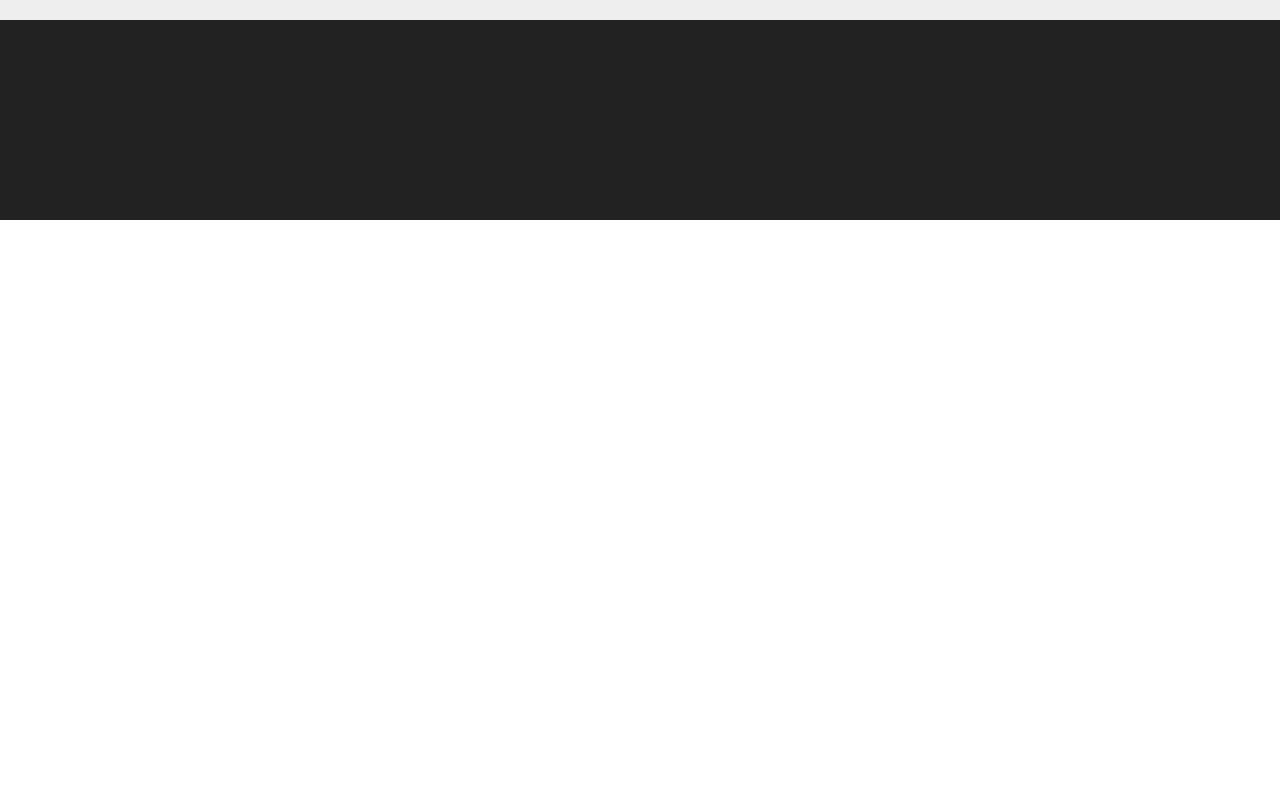
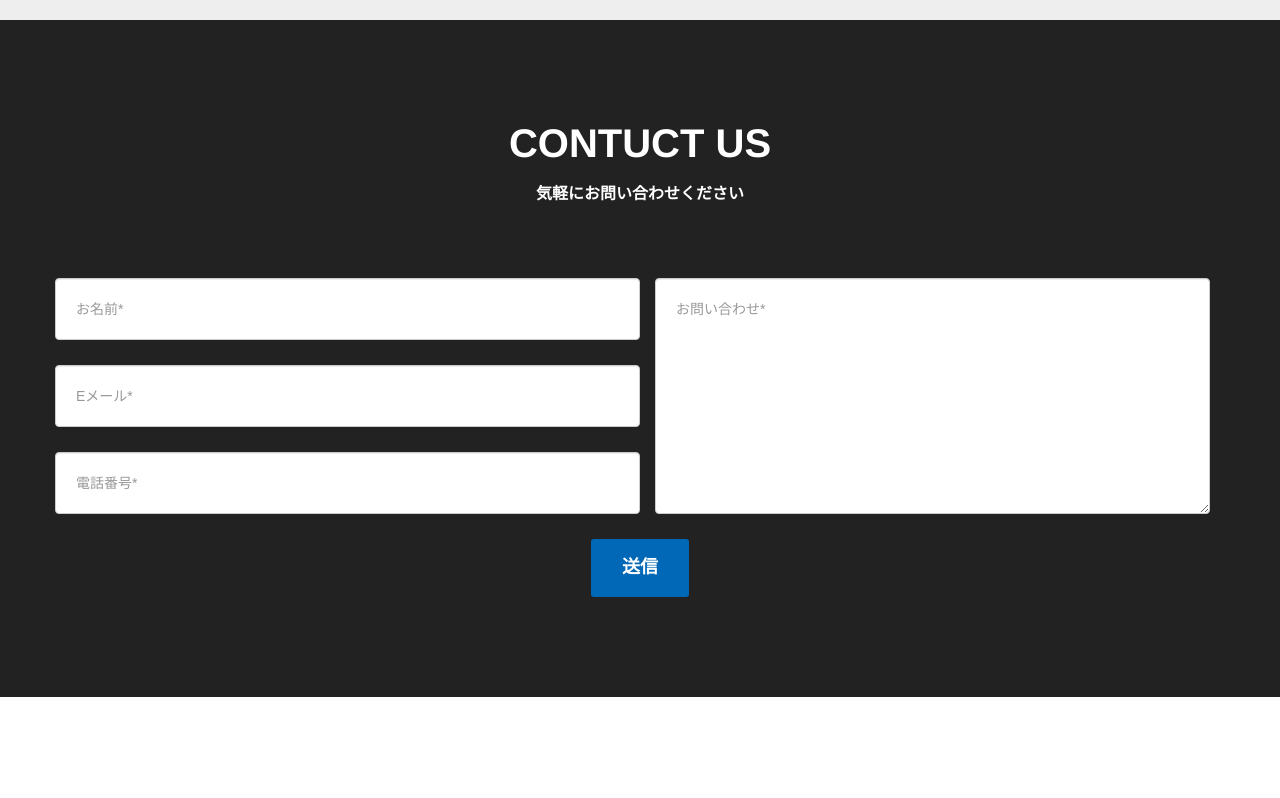
Before and after one commit to SyujiIriyama/sitemaking, a website: page html/index.html in a window 1280 px wide. Shown: the part 1520-2318 px from the top of the page. Drawn offline with nearby package versions, Linux system fonts and the light colour scheme; a web font is replaced by a local one.

Commit message:
お問い合わせフォーム実装

```diff
--- a/html/index.html
+++ b/html/index.html
@@ -235,13 +235,46 @@
             </div>
             <div class="row">
                 <div class="col-md-12">
-                    <p class="large text-muted">お客様の温かい笑顔にお会いできる喜びが私たちのパワーの源です。<br>今後も常にお客様の立場に立った、お客様の笑顔であふれる旅行代理店を目指していきたいと思います。</p>
+                    <p class="large text-muted">お客様の温かい笑顔にお会いできる喜びが私たちのパワーの源です。
+                        <br>今後も常にお客様の立場に立った、お客様の笑顔であふれる旅行代理店を目指していきたいと思います。</p>
                 </div>
             </div>
+        </div>
     </section>
     <!-- contact Section -->
     <section id="contact">
         <!-- form 挿入 -->
+        <div class="container text-center">
+            <div class="row">
+                <div class="col-md-12"></div>
+                <h2 class="section-heading">CONTUCT US</h2>
+                <h3 class="section-subheading text-muted">気軽にお問い合わせください</h3>
+            </div>
+            <div class="row">
+                <div class="col-md-6">
+                    <form class="form-horizontal">
+                        <div class="form-group">
+                            <input type="name" class="form-control" placeholder="お名前*" required>
+                        </div>
+                        <div class="form-group">
+                            <input type="email" class="form-control" placeholder="Eメール*" required>
+                        </div>
+                        <div class="form-group">
+                            <input type="phone" class="form-control" placeholder="電話番号*" required>
+                        </div>
+                </div>
+                <div class="col-md-6">
+                    <div class="form-group">
+                        <textarea class="form-control" placeholder="お問い合わせ*"></textarea>
+                    </div>
+                </div>
+            </div>
+            <div class="row">
+                <div class="col-md-12">
+                    <a href="#" class="btn btn-xl">送信</a>
+                </div>
+            </div>
+        </div>
     </section>
     <!-- map -->
     <section id="map" class="map">
```
